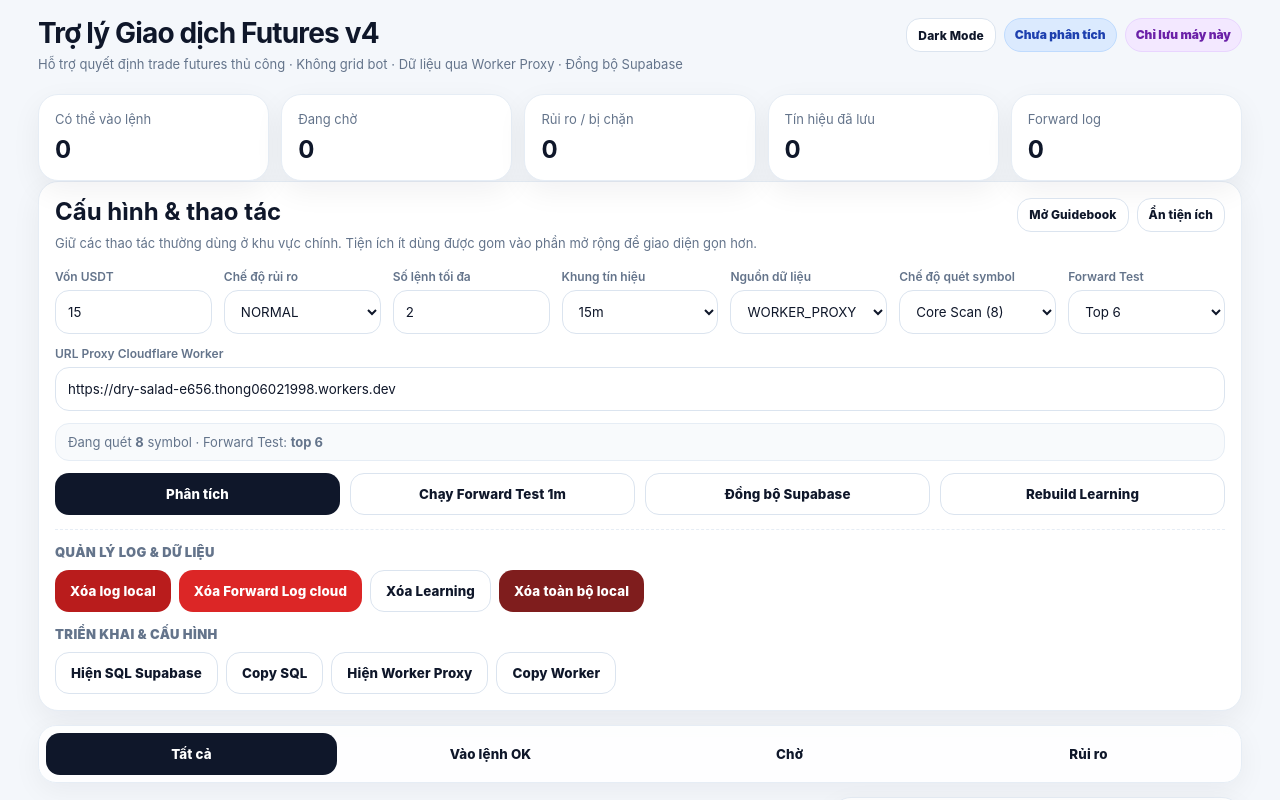
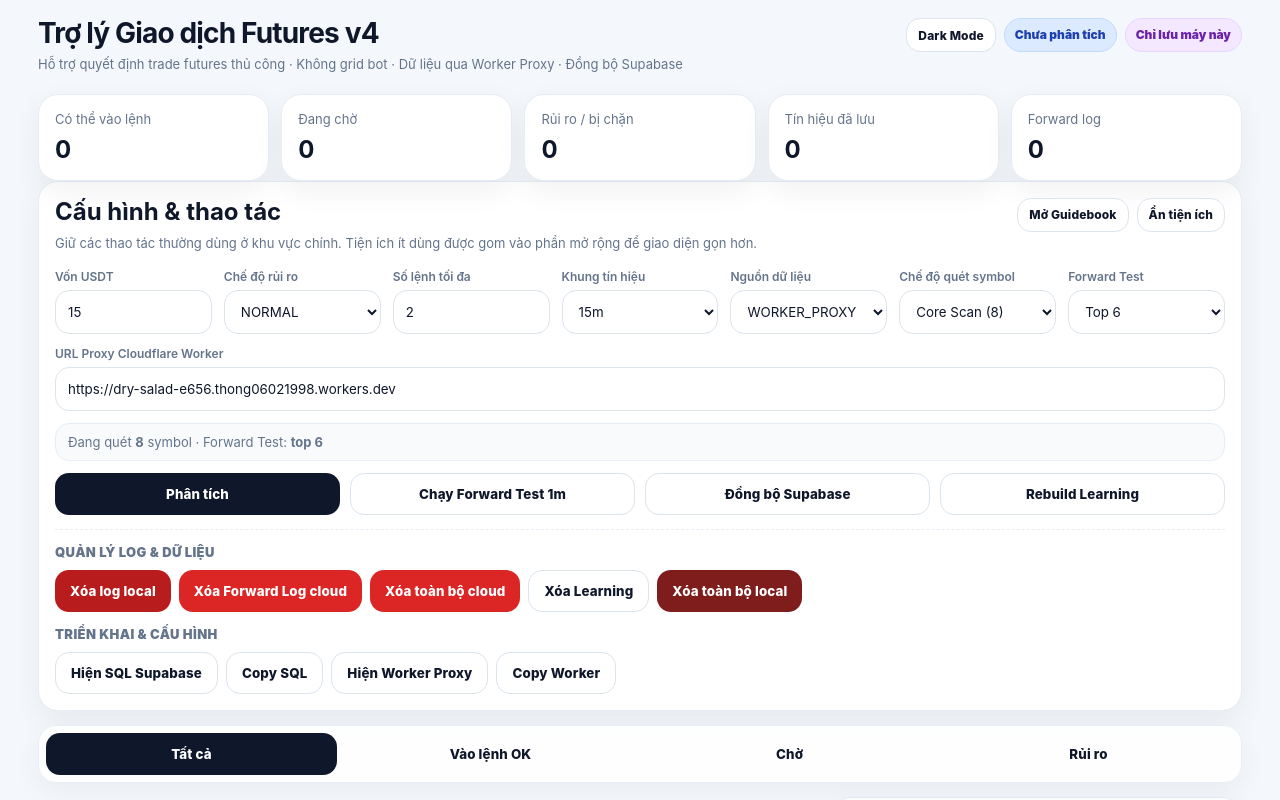
Before and after one commit to dino6298/futures-trade-assistant-v4, a React (Vite) app: page / in a window 1280 px wide. Both pictures are taken after a click on the button "Tiện ích & dữ liệu". Shown: the top 800 px of the page. Built offline with nearby package versions, Linux system fonts and the light colour scheme.

Commit message:
Add files via upload

```diff
--- a/src/App.tsx
+++ b/src/App.tsx
@@ -1663,6 +1663,7 @@ export default function App() {
   const [journalNote, setJournalNote] = useState("");
   const [showGuidebook, setShowGuidebook] = useState(false);
   const [showUtilities, setShowUtilities] = useState(false);
+  const [cloudWipeMode, setCloudWipeMode] = useState<"" | "forwardLogs" | "all">("");
   const [darkMode, setDarkMode] = useState(false);
 
   useEffect(() => {
@@ -1826,19 +1827,53 @@ export default function App() {
     }
   }
 
+
+  function hasCloudWipePending() {
+    return cloudWipeMode !== "";
+  }
+
+  function cloudWipeMessage() {
+    if (cloudWipeMode === "forwardLogs") {
+      return "Bạn vừa xóa Forward Log cloud. Nếu bấm Đồng bộ ngay, tool sẽ push trạng thái Forward Log rỗng từ local lên cloud, không kéo log cũ về.";
+    }
+
+    if (cloudWipeMode === "all") {
+      return "Bạn vừa xóa toàn bộ cloud. Nếu bấm Đồng bộ ngay, tool sẽ push trạng thái local hiện tại lên cloud.";
+    }
+
+    return "";
+  }
+
   async function syncCloud() {
     try {
-      setSyncStatus("Đang kéo cloud và giữ local ưu tiên...");
-
       const localSignalsSnapshot = [...signals];
       const localForwardLogsSnapshot = [...forwardLogs];
 
-      const remote = await pullSupabase(config);
-
-      const nextSignals = mergeSignalsLocalWins(localSignalsSnapshot, remote.signals || []);
-      const nextLogs = mergeForwardLogsKeepLatest(localForwardLogsSnapshot, remote.forwardLogs || []);
+      let nextSignals = keepLatestSignalPerSymbol(localSignalsSnapshot);
+      let nextLogs = localForwardLogsSnapshot;
+      let syncMessage = "Đã kéo dữ liệu trước khi đẩy lên cloud";
+
+      if (hasCloudWipePending()) {
+        const confirmed = window.confirm(`${cloudWipeMessage()}
+
+Tiếp tục đồng bộ?`);
+        if (!confirmed) return;
+
+        setSyncStatus("Đang ghi trạng thái local sau khi xóa cloud...");
+        syncMessage = cloudWipeMode === "forwardLogs"
+          ? "Đã push trạng thái Forward Log rỗng lên cloud sau khi xóa"
+          : "Đã push trạng thái local lên cloud sau khi xóa toàn bộ cloud";
+      } else {
+        setSyncStatus("Đang kéo cloud và giữ local ưu tiên...");
+
+        const remote = await pullSupabase(config);
+
+        nextSignals = mergeSignalsLocalWins(localSignalsSnapshot, remote.signals || []);
+        nextLogs = mergeForwardLogsKeepLatest(localForwardLogsSnapshot, remote.forwardLogs || []);
+      }
+
       const nextAudit = [
-        { id: `${Date.now()}`, at: Date.now(), message: "Đã kéo dữ liệu trước khi đẩy lên cloud" },
+        { id: `${Date.now()}`, at: Date.now(), message: syncMessage },
         ...auditLogs,
       ].slice(0, 100);
 
@@ -1859,6 +1894,7 @@ export default function App() {
       setLearningStats(nextLearningStats);
       setAuditLogs(nextAudit);
       persist(nextSignals, nextLogs, nextAudit);
+      setCloudWipeMode("");
       setSyncStatus("Đã đồng bộ an toàn");
     } catch (err) {
       setSyncStatus(err instanceof Error ? `Lỗi đồng bộ: ${err.message}` : "Lỗi đồng bộ");
@@ -1903,12 +1939,66 @@ export default function App() {
       setForwardLogs([]);
       setAuditLogs(newAudit);
       persist(signals, [], newAudit);
-      setSyncStatus("Đã xóa Forward Log cloud/local");
+      setCloudWipeMode("forwardLogs");
+      setSyncStatus("Đã xóa Forward Log cloud/local. Bấm Đồng bộ Supabase để push trạng thái Forward Log rỗng lên cloud.");
     } catch (err) {
       setSyncStatus(err instanceof Error ? `Lỗi xóa log cloud: ${err.message}` : "Lỗi xóa log cloud");
     }
   }
 
+
+
+  async function clearAllCloudData() {
+    try {
+      const confirmed = window.confirm(
+        "Xóa toàn bộ dữ liệu cloud gồm Signals, Forward Logs, Settings và Audit Logs? Dữ liệu local trên máy này sẽ được giữ nguyên. Sau đó nếu bấm Đồng bộ, local hiện tại sẽ được push lại lên cloud."
+      );
+
+      if (!confirmed) return;
+
+      setSyncStatus("Đang xóa toàn bộ cloud...");
+
+      if (config.supabaseUrl && config.supabaseAnonKey) {
+        const base = config.supabaseUrl.replace(/\/$/, "");
+        const tables = [
+          "fta_forward_logs?signal_id=not.is.null",
+          "fta_signals?signal_id=not.is.null",
+          "fta_settings?id=not.is.null",
+          "fta_audit_logs?id=not.is.null",
+        ];
+
+        for (const table of tables) {
+          const res = await fetch(`${base}/rest/v1/${table}`, {
+            method: "DELETE",
+            headers: {
+              ...supabaseHeaders(config),
+              Prefer: "return=minimal",
+            },
+          });
+
+          if (!res.ok) {
+            throw new Error(`Lỗi xóa ${table.split("?")[0]} Supabase: ${res.status}`);
+          }
+        }
+      }
+
+      const newAudit = [
+        {
+          id: `${Date.now()}`,
+          at: Date.now(),
+          message: "Đã xóa toàn bộ dữ liệu cloud. Local trên máy này được giữ nguyên.",
+        },
+        ...auditLogs,
+      ].slice(0, 100);
+
+      setAuditLogs(newAudit);
+      persist(signals, forwardLogs, newAudit);
+      setCloudWipeMode("all");
+      setSyncStatus("Đã xóa toàn bộ cloud. Bấm Đồng bộ Supabase nếu muốn push local hiện tại lên cloud.");
+    } catch (err) {
+      setSyncStatus(err instanceof Error ? `Lỗi xóa toàn bộ cloud: ${err.message}` : "Lỗi xóa toàn bộ cloud");
+    }
+  }
 
   function rebuildLearning() {
     const stats = buildLearningStats(signals, forwardLogs);
@@ -2236,6 +2326,9 @@ export default function App() {
                 <button className="dangerBtn cloud" onClick={clearForwardLogsCloud}>
                   Xóa Forward Log cloud
                 </button>
+                <button className="dangerBtn cloud" onClick={clearAllCloudData}>
+                  Xóa toàn bộ cloud
+                </button>
                 <button className="secondary" onClick={clearLearningStats}>
                   Xóa Learning
                 </button>
```
